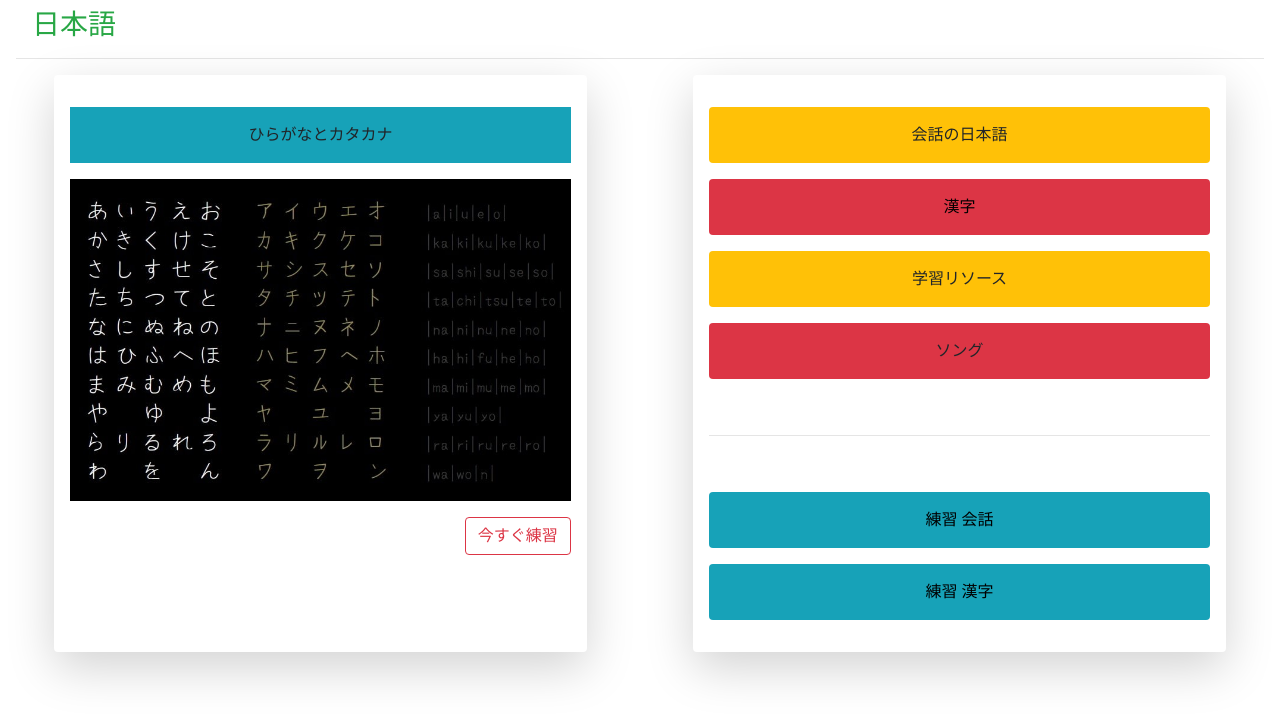
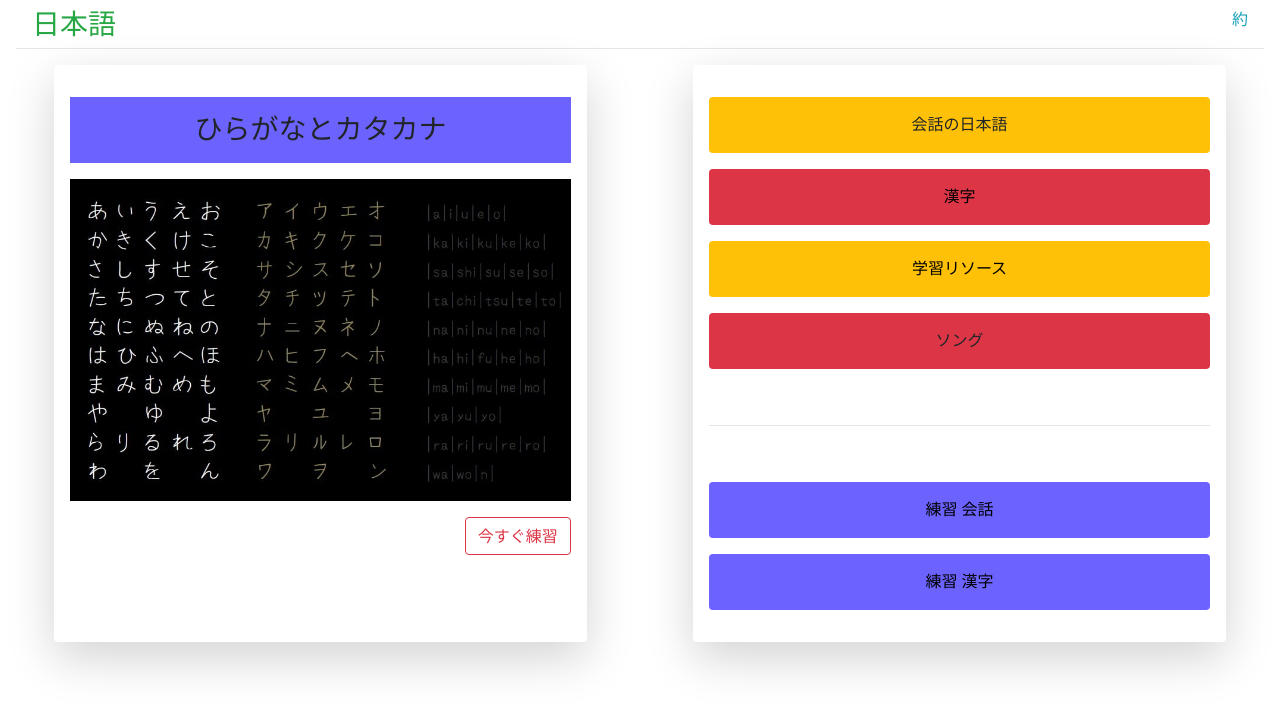
Before and after one commit to pandeyroshan/Learn-Japanese, a Django app: page / in a window 1280 px wide. Shown: the top 720 px of the page. Run offline with Django 3.2, Linux system fonts and the light colour scheme; some libraries are stand-ins or nearby versions.

Commit message:
追加された カイワ日本語

```diff
--- a/Nihon/urls.py
+++ b/Nihon/urls.py
@@ -1,9 +1,11 @@
 from django.contrib import admin
-from django.urls import path
+from django.urls import path,include
 from myapp import views
 
 urlpatterns = [
     path('admin/', admin.site.urls),
     path('',views.index,name='index'),
-    path('kanji/',views.kanji,name='kanji')
+    path('漢字/',views.kanji,name='kanji'),
+    path('test/',views.test,name='test'),
+    path('収斂/',views.conversation,name='conversation')
 ]
--- a/myapp/templates/myapp/index.html
+++ b/myapp/templates/myapp/index.html
@@ -6,15 +6,32 @@
         <meta name="google" content="notranslate">
         <meta name="viewport" content="width=device-width, initial-scale=1">
         <link rel="stylesheet" href="https://stackpath.bootstrapcdn.com/bootstrap/4.5.0/css/bootstrap.min.css" integrity="sha384-9aIt2nRpC12Uk9gS9baDl411NQApFmC26EwAOH8WgZl5MYYxFfc+NcPb1dKGj7Sk" crossorigin="anonymous">
-        <link href="https://fonts.googleapis.com/css2?family=Noto+Serif+JP:wght@900&display=swap" rel="stylesheet">
     </head>
-    <body class="ml-3 mr-3" style="font-family: 'Noto Serif JP', serif;">
-        <h3 class="text-success text-left font-weight-light mt-2 ml-3">日本語</h3>
+    <style>
+        p{
+            font-family: 'Cormorant Garamond', serif;
+            font-family: 'Lora', serif;
+        }
+        .bg
+        {
+            background-color: #6C63FF;
+        }
+    </style>
+    <body class="ml-3 mr-3">
+
+        <div id="float-left">
+            <div class="">
+                <h3 class="text-success text-left font-weight-light ml-3 float-left">日本語</h3>
+            </div>
+            <div class="">
+                <p class="text-info text-left font-weight-light mt-2 ml-3 pr-3 text-right">約</p>
+            </div>
+        </div>
 
         <hr>
         <div class="row justify-content-center">
             <div class="container-fluid shadow-lg p-3 mb-5 bg-white rounded col-xl-5 col-md-6">
-                <p class="text-center bg-info mt-3 mb-3 p-3">ひらがなとカタカナ</p>
+                <h3 class="text-center bg mt-3 mb-3 p-3">ひらがなとカタカナ</h3>
                 <img src="{% static 'myapp/img/hiragana.jpg' %}" style="width: 100%;">
                 <div class="text-right">
                     <button class="btn btn-outline-danger mt-3">今すぐ練習</button>
@@ -23,14 +40,14 @@
 
             <div class="container-fluid shadow-lg p-3 mb-5 bg-white rounded col-xl-5 col-md-6">
                 <p class="text-center bg-warning mt-3 mb-3 p-3 rounded"> 会話の日本語 </p>
-                <a href="/kanji" style="text-decoration: none; color: #000;"><p class="text-center bg-danger mt-3 mb-3 p-3 rounded"> 漢字 </p></a>
-                <p class="text-center bg-warning mt-3 mb-3 p-3 rounded"> 学習リソース </p>
+                <a href="/漢字" style="text-decoration: none; color: #000;"><p class="text-center bg-danger mt-3 mb-3 p-3 rounded"> 漢字 </p></a>
+                <a href="/収斂" style="text-decoration: none; color: #000;"><p class="text-center bg-warning mt-3 mb-3 p-3 rounded"> 学習リソース </p></a>
                 <p class="text-center bg-danger mt-3 mb-3 p-3 rounded"> ソング </p>
                 <br>
                 <hr>
                 <br>
-                <a href="#" style="text-decoration: none; color: #000;"><p class="text-center bg-info mt-3 mb-3 p-3 rounded">練習 会話</p></a>
-                <a href="#" style="text-decoration: none; color: #000;"><p class="text-center bg-info mt-3 mb-3 p-3 rounded">練習 漢字</p></a>
+                <a href="#" style="text-decoration: none; color: #000;"><p class="text-center bg mt-3 mb-3 p-3 rounded">練習 会話</p></a>
+                <a href="#" style="text-decoration: none; color: #000;"><p class="text-center bg mt-3 mb-3 p-3 rounded">練習 漢字</p></a>
             </div>
         </div>
 
--- a/myapp/templates/myapp/kanji.html
+++ b/myapp/templates/myapp/kanji.html
@@ -6,9 +6,8 @@
         <meta name="google" content="notranslate">
         <meta name="viewport" content="width=device-width, initial-scale=1">
         <link rel="stylesheet" href="https://stackpath.bootstrapcdn.com/bootstrap/4.5.0/css/bootstrap.min.css" integrity="sha384-9aIt2nRpC12Uk9gS9baDl411NQApFmC26EwAOH8WgZl5MYYxFfc+NcPb1dKGj7Sk" crossorigin="anonymous">
-        <link href="https://fonts.googleapis.com/css2?family=Noto+Serif+JP:wght@900&display=swap" rel="stylesheet">
     </head>
-    <body class="ml-3 mr-3" style="font-family: 'Noto Serif JP', serif;">
+    <body class="ml-3 mr-3">
         <h3 class="text-success text-left font-weight-light mt-2 ml-3">日本語</h3>
 
         <hr>
--- /dev/null
+++ b/myapp/templates/myapp/test.html
@@ -0,0 +1,5 @@
+{% load gTTS %}
+<audio
+    src="{% say 'en-us' 'Hello this is Roshan Pandey' %}"
+    controls
+></audio>
--- a/myapp/views.py
+++ b/myapp/views.py
@@ -7,3 +7,9 @@ def index(request):
 
 def kanji(request):
     return render(request,'myapp/kanji.html')
+
+def test(request):
+    return render(request,'myapp/test.html')
+
+def conversation(request):
+    return render(request,'myapp/conversation.html')
```
Also changed, not shown: tts.py (added, +18 -0 lines), README.md, 2 other files.
